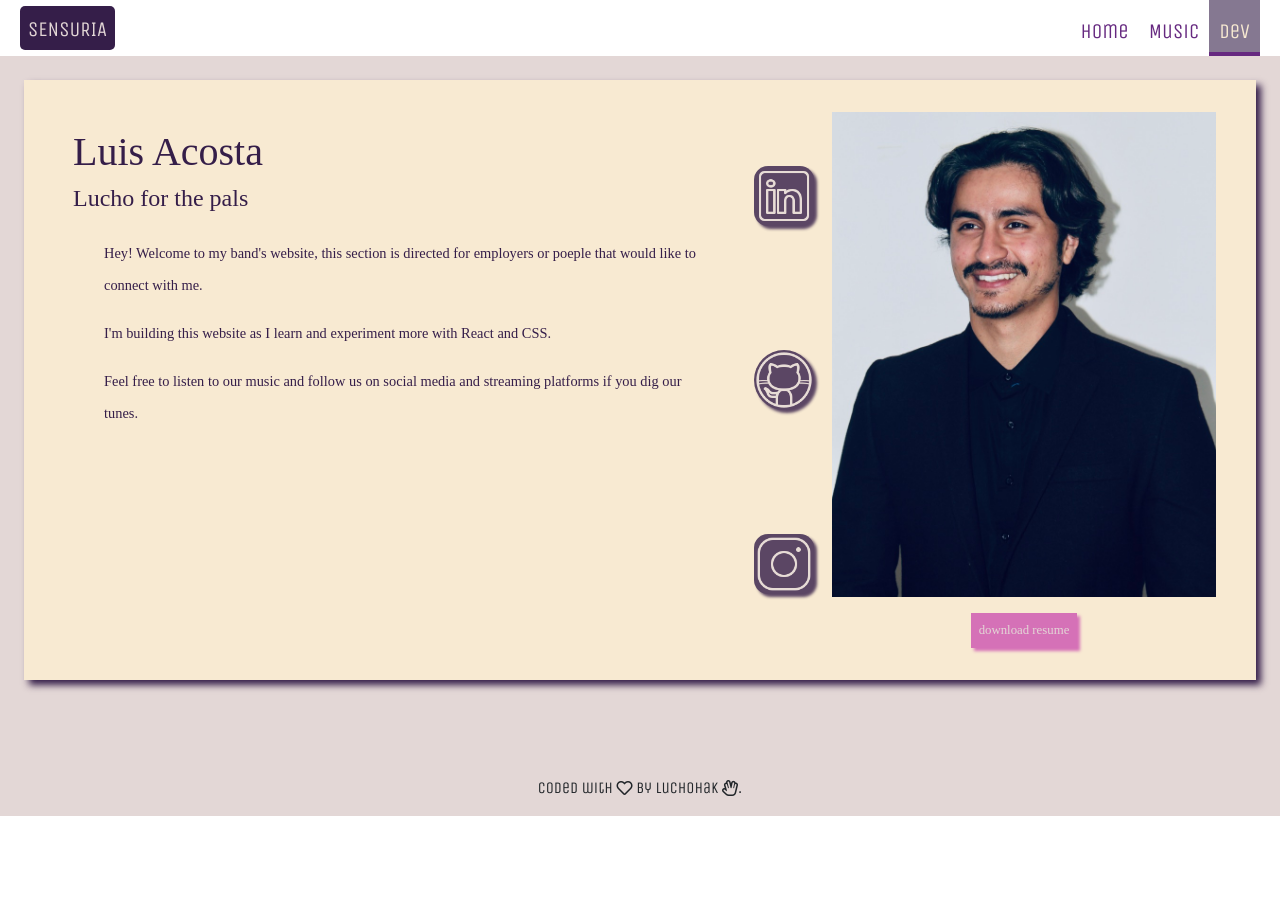
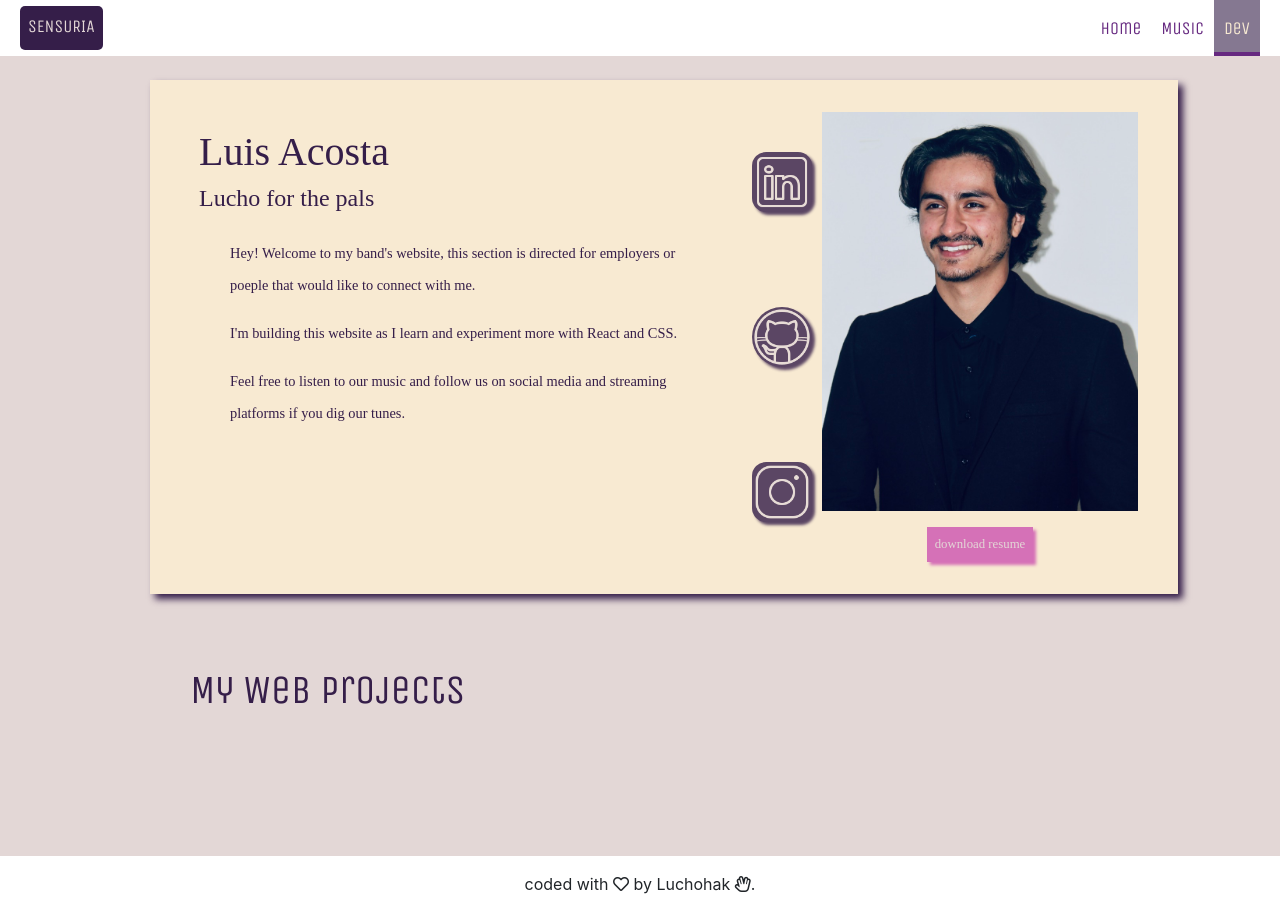
Before and after one commit to Luchohak/sensuria, a React app: page /dev in a window 1280 px wide. Before the commit the page ends 816 px from the top, so only its background shows below. Built offline with nearby package versions, Linux system fonts and the light colour scheme; a web font is replaced by a local one.

Commit message:
Start web projects section and arrangement

```diff
--- a/src/App.css
+++ b/src/App.css
@@ -1,6 +1,8 @@
-.global-font{
+#global-container{
+    min-height: 100vh;
     font-family: 'Unica One', 'Courier New', Courier, monospace!important;
-    font-size: 1.3rem;
+    font-size: 1.1rem;
+
 }
 
 .bg-drk {
--- a/src/App.js
+++ b/src/App.js
@@ -12,12 +12,12 @@ class App extends React.Component {
     render() {
         return (
             <BrowserRouter>
-                <div className="bg2 global-font">
+                <div id="global-container" className="bg2">
                     <Layout />
-                    <footer className="footer">
+                </div>
+                <footer className="footer">
                         coded with&nbsp;<i class="far fa-heart"></i>&nbsp;by Luchohak&nbsp;<i class="far fa-hand-spock"></i>.
                 </footer>
-                </div>
             </BrowserRouter>
         );
     }
--- a/src/components/Developer/Developer.css
+++ b/src/components/Developer/Developer.css
@@ -1,9 +1,10 @@
 .developer-section{
     padding: 0;
     margin: 56px auto;
-    max-width: 1280px;
+    max-width: 1028px;
     display: flex;
     justify-content: space-evenly;
+    flex-direction: column;
 }
 
 .developer-section section{
--- a/src/components/Developer/Developer.js
+++ b/src/components/Developer/Developer.js
@@ -1,7 +1,8 @@
 import React from 'react';
+import { Row, Col } from 'react-bootstrap';
 
 import PersonalInfo from './PersonalInfo/PersonalInfo';
-import Aux from '../../hoc/Aux';
+import ProfessionalProjects from './ProfessionalProjects/ProfessionalProjects';
 
 import './Developer.css';
 
@@ -9,7 +10,9 @@ const Developer = () => {
 
     return (
         <div className="developer-section">
-            <PersonalInfo />
+                    <PersonalInfo />
+                    <ProfessionalProjects />
+
         </div>
     );
 
--- /dev/null
+++ b/src/components/Developer/ProfessionalProjects/ProfessionalProjects.js
@@ -0,0 +1,16 @@
+import React from 'react';
+import { Row } from 'react-bootstrap';
+
+const ProfessionalProjects = () => {
+    return (
+        <section className="dark my-4 mx-4 py-4">
+            <Row className="mx-4 px-3">
+                <h1>My Web Projects</h1>
+
+            </Row>
+
+        </section>
+    )
+}
+
+export default ProfessionalProjects;
```
Also changed, not shown: src/components/Developer/ProfessionalProjects/ProfessionalProjects.css (added).
